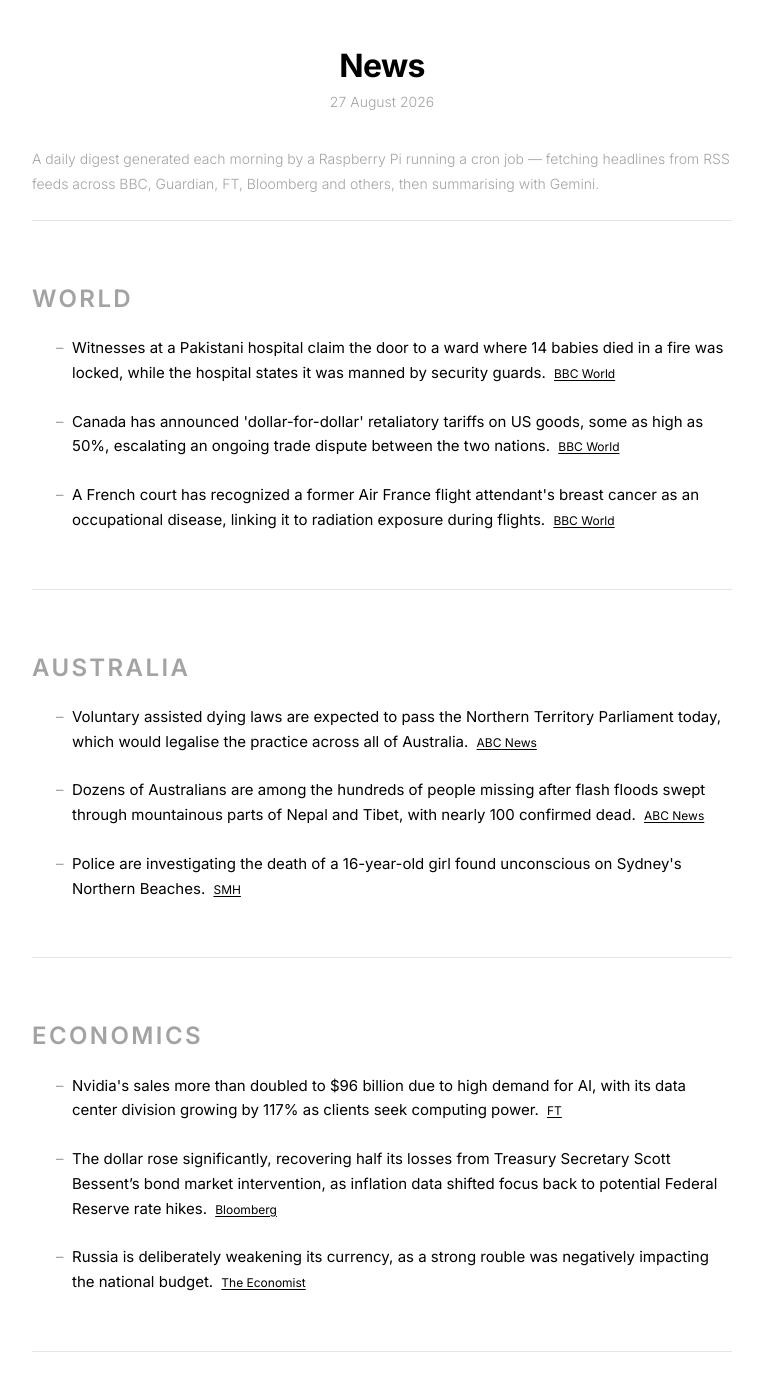
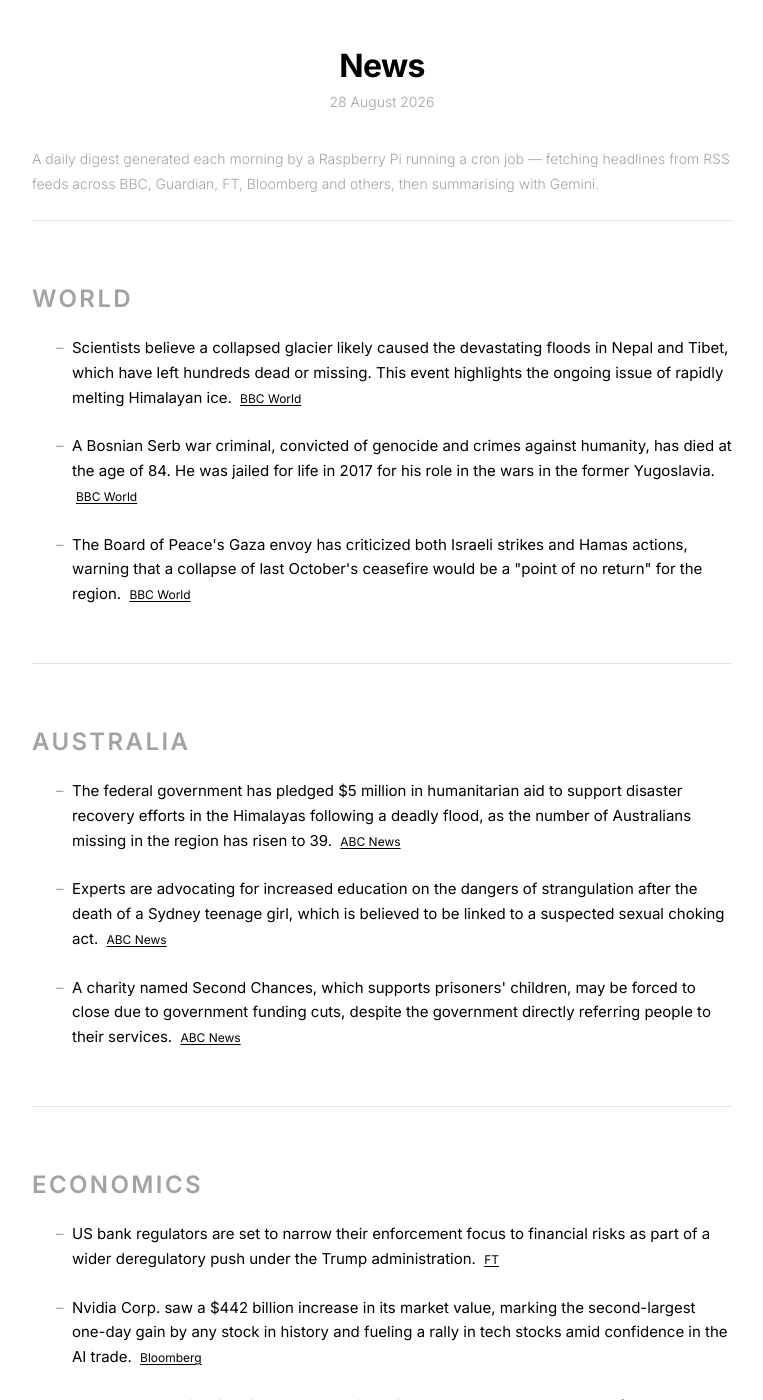
Before and after one commit to s-jac/s-jac.github.io, a Jekyll site: the page built from projects/news.html, in a window 1280 px wide and 1400 px high. Shown: the whole window, without its empty margins (258-1021 px from the left). Built offline with Jekyll 4.4.1, drawn with Linux system fonts in a browser that asks for light colours; some of the changed text lies outside the part shown.

Commit message:
daily news update 28 August 2026

```diff
--- a/_data/news.json
+++ b/_data/news.json
@@ -1,22 +1,22 @@
 {
-  "date": "27 August 2026",
-  "generated_at": "2026-08-26T21:00:33.752504+00:00",
+  "date": "28 August 2026",
+  "generated_at": "2026-08-27T21:01:34.183451+00:00",
   "sections": [
     {
       "heading": "World",
       "bullets": [
         {
-          "text": "Witnesses at a Pakistani hospital claim the door to a ward where 14 babies died in a fire was locked, while the hospital states it was manned by security guards.",
+          "text": "Scientists believe a collapsed glacier likely caused the devastating floods in Nepal and Tibet, which have left hundreds dead or missing. This event highlights the ongoing issue of rapidly melting Himalayan ice.",
           "source": "BBC World",
           "url": "https://www.bbc.com/news/world"
         },
         {
-          "text": "Canada has announced 'dollar-for-dollar' retaliatory tariffs on US goods, some as high as 50%, escalating an ongoing trade dispute between the two nations.",
+          "text": "A Bosnian Serb war criminal, convicted of genocide and crimes against humanity, has died at the age of 84. He was jailed for life in 2017 for his role in the wars in the former Yugoslavia.",
           "source": "BBC World",
           "url": "https://www.bbc.com/news/world"
         },
         {
-          "text": "A French court has recognized a former Air France flight attendant's breast cancer as an occupational disease, linking it to radiation exposure during flights.",
+          "text": "The Board of Peace's Gaza envoy has criticized both Israeli strikes and Hamas actions, warning that a collapse of last October's ceasefire would be a \"point of no return\" for the region.",
           "source": "BBC World",
           "url": "https://www.bbc.com/news/world"
         }
@@ -26,19 +26,19 @@
       "heading": "Australia",
       "bullets": [
         {
-          "text": "Voluntary assisted dying laws are expected to pass the Northern Territory Parliament today, which would legalise the practice across all of Australia.",
+          "text": "The federal government has pledged $5 million in humanitarian aid to support disaster recovery efforts in the Himalayas following a deadly flood, as the number of Australians missing in the region has risen to 39.",
           "source": "ABC News",
           "url": "https://www.abc.net.au/news"
         },
         {
-          "text": "Dozens of Australians are among the hundreds of people missing after flash floods swept through mountainous parts of Nepal and Tibet, with nearly 100 confirmed dead.",
+          "text": "Experts are advocating for increased education on the dangers of strangulation after the death of a Sydney teenage girl, which is believed to be linked to a suspected sexual choking act.",
           "source": "ABC News",
           "url": "https://www.abc.net.au/news"
         },
         {
-          "text": "Police are investigating the death of a 16-year-old girl found unconscious on Sydney's Northern Beaches.",
-          "source": "SMH",
-          "url": "https://www.smh.com.au"
+          "text": "A charity named Second Chances, which supports prisoners' children, may be forced to close due to government funding cuts, despite the government directly referring people to their services.",
+          "source": "ABC News",
+          "url": "https://www.abc.net.au/news"
         }
       ]
     },
@@ -46,17 +46,17 @@
       "heading": "Economics",
       "bullets": [
         {
-          "text": "Nvidia's sales more than doubled to $96 billion due to high demand for AI, with its data center division growing by 117% as clients seek computing power.",
+          "text": "US bank regulators are set to narrow their enforcement focus to financial risks as part of a wider deregulatory push under the Trump administration.",
           "source": "FT",
           "url": "https://www.ft.com"
         },
         {
-          "text": "The dollar rose significantly, recovering half its losses from Treasury Secretary Scott Bessent’s bond market intervention, as inflation data shifted focus back to potential Federal Reserve rate hikes.",
+          "text": "Nvidia Corp. saw a $442 billion increase in its market value, marking the second-largest one-day gain by any stock in history and fueling a rally in tech stocks amid confidence in the AI trade.",
           "source": "Bloomberg",
           "url": "https://www.bloomberg.com/markets"
         },
         {
-          "text": "Russia is deliberately weakening its currency, as a strong rouble was negatively impacting the national budget.",
+          "text": "Donald Trump's immigration crackdown is projected to lead to a smaller workforce and slower economic growth in the US, according to an analysis of its economic costs.",
           "source": "The Economist",
           "url": "https://www.economist.com/finance-and-economics"
         }
```
